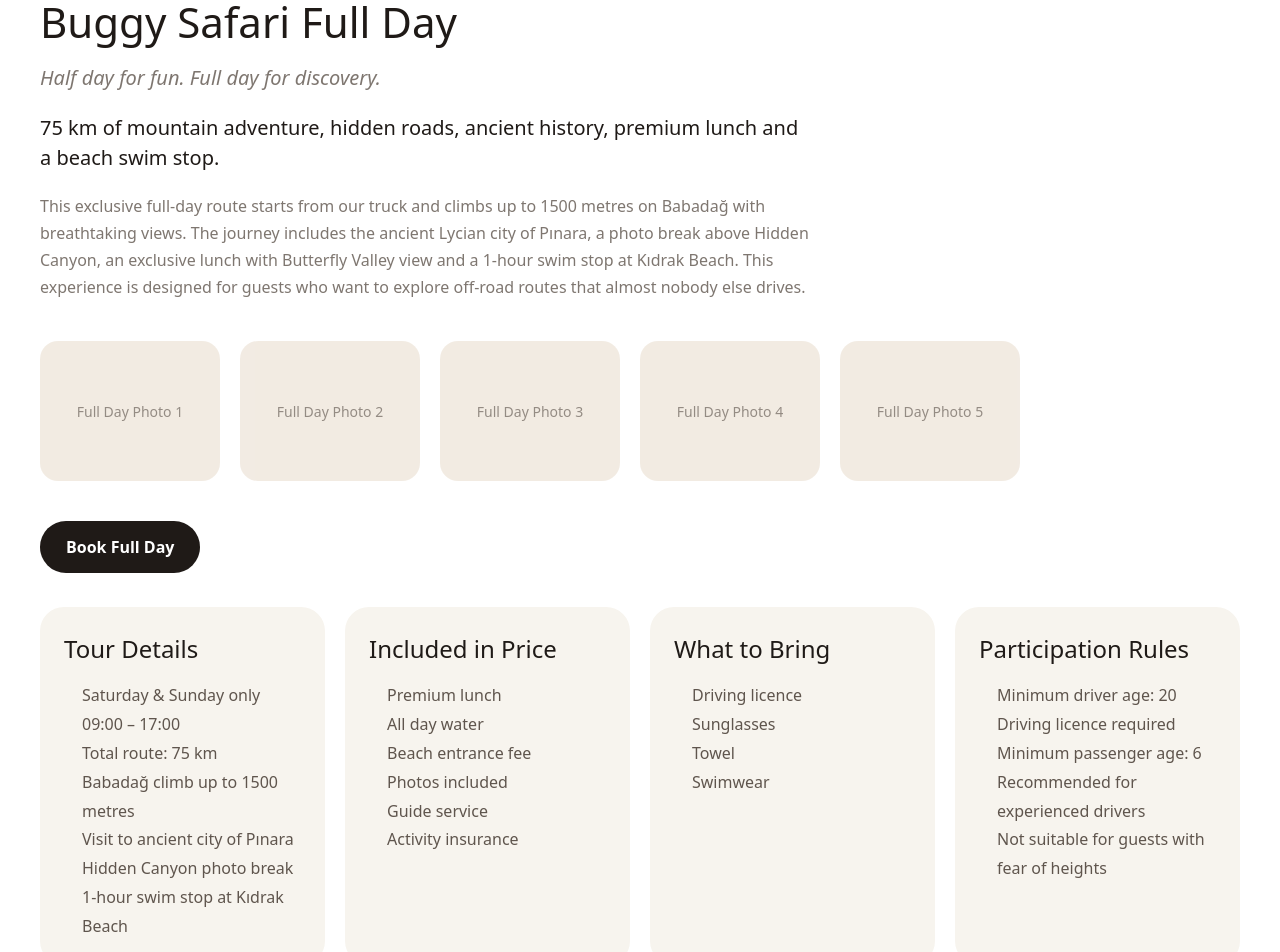
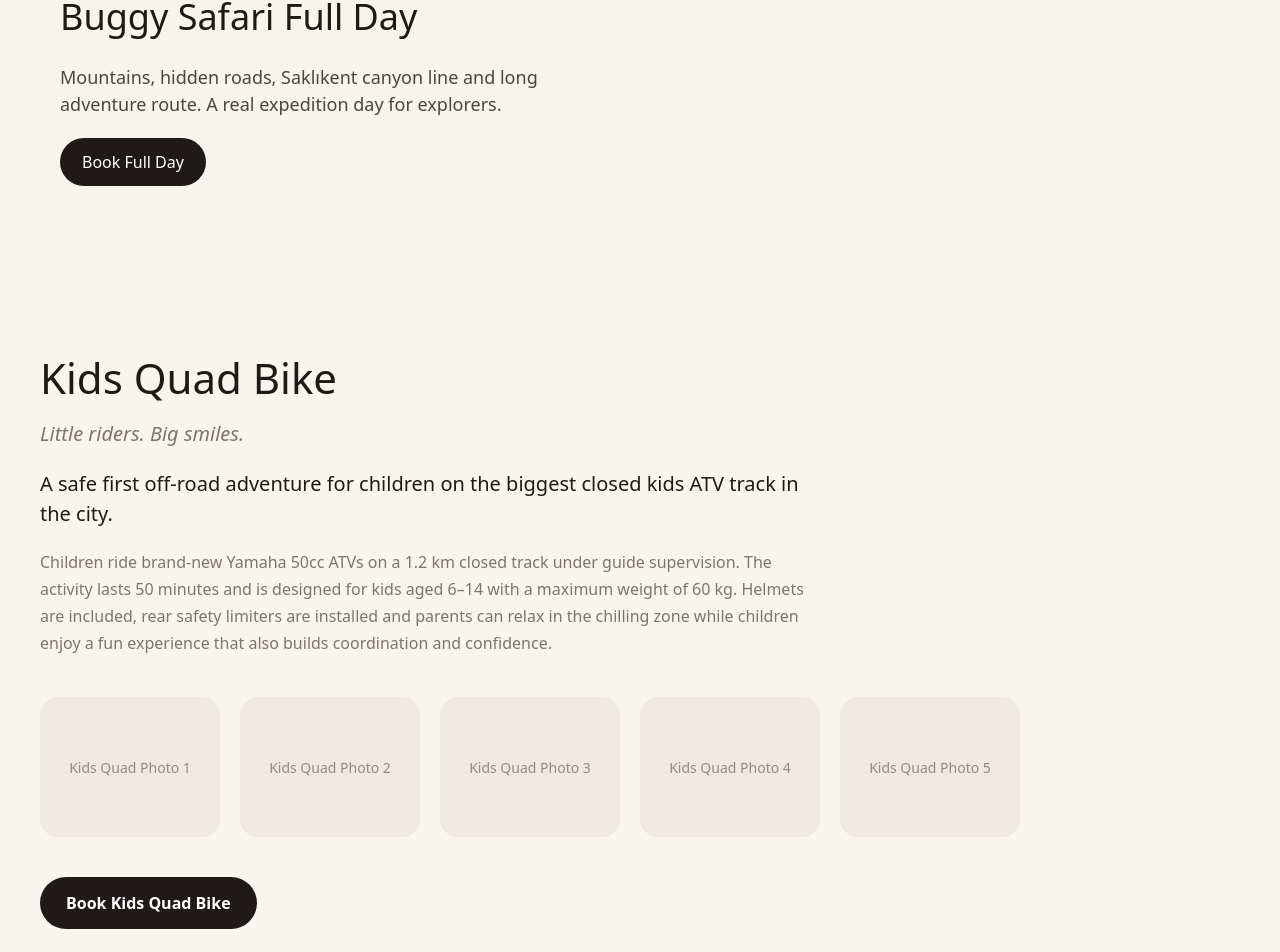
Before and after one commit to comendrive-a11y/comendrive-a11y, a Next.js app: page / in a window 1280 px wide. Shown: the part 2496-3448 px from the top of the page. Built offline with nearby package versions, Linux system fonts and the light colour scheme.

Commit message:
Update page.tsx

```diff
--- a/app/page.tsx
+++ b/app/page.tsx
@@ -717,13 +717,12 @@ halfDayWhy6:
  <section
   id="full-day"
   style={{
-    background: "#fff",
+    maxWidth: "1200px",
+    margin: "0 auto",
     padding: "80px 20px",
   }}
 >
-  <div style={{ maxWidth: "1200px", margin: "0 auto" }}>
-    <div style={{ marginBottom: "30px" }}>
-      <h2 style={{ fontSize: "42px", marginBottom: "10px", color: "#1f1a17" }}>
+  <h2 style={{ fontSize: "36px", marginBottom: "12px" }}>
     {t.fullDayTitle}
   </h2>
 
@@ -733,169 +732,29 @@ halfDayWhy6:
       fontStyle: "italic",
       opacity: 0.8,
       marginBottom: "20px",
-          color: "#5f554d",
     }}
   >
-        {lang === "en"
-          ? "Half day for fun. Full day for discovery."
-          : "Yarım gün eğlence için. Tam gün keşif için."}
+    {t.fullDaySlogan}
   </div>
 
-      <p style={{ fontSize: "20px", maxWidth: "760px", color: "#1f1a17" }}>
-        {lang === "en"
-          ? "75 km of mountain adventure, hidden roads, ancient history, premium lunch and a beach swim stop."
-          : "75 km dağ macerası, gizli yollar, antik tarih, premium öğle yemeği ve plaj yüzme molası."}
+  <p style={{ maxWidth: "520px", fontSize: "18px", opacity: 0.8 }}>
+    {t.fullDayText}
   </p>
 
-      <p
-        style={{
-          fontSize: "16px",
-          opacity: 0.8,
-          marginTop: "20px",
-          maxWidth: "780px",
-          lineHeight: "1.7",
-          color: "#5f554d",
-        }}
-      >
-        {lang === "en"
-          ? "This exclusive full-day route starts from our truck and climbs up to 1500 metres on Babadağ with breathtaking views. The journey includes the ancient Lycian city of Pınara, a photo break above Hidden Canyon, an exclusive lunch with Butterfly Valley view and a 1-hour swim stop at Kıdrak Beach. This experience is designed for guests who want to explore off-road routes that almost nobody else drives."
-          : "Bu özel tam günlük rota truck çıkışıyla başlar ve Babadağ’da 1500 metreye kadar muhteşem manzaralar eşliğinde yükselir. Yolculuk; antik Likya kenti Pınara, Hidden Canyon üzerinde fotoğraf molası, Butterfly Valley manzaralı özel öğle yemeği ve Kıdrak Beach’te 1 saatlik yüzme molasını içerir. Bu deneyim, neredeyse kimsenin sürmediği off-road yolları keşfetmek isteyen misafirler için tasarlanmıştır."}
-      </p>
-    </div>
-
-    <div
-      style={{
-        display: "flex",
-        gap: "20px",
-        flexWrap: "wrap",
-        marginTop: "40px",
-        marginBottom: "40px",
-      }}
-    >
-      {["1", "2", "3", "4", "5"].map((i) => (
-        <div
-          key={i}
-          style={{
-            width: "180px",
-            height: "140px",
-            borderRadius: "18px",
-            background: "#efe7dc",
-            display: "flex",
-            alignItems: "center",
-            justifyContent: "center",
-            fontSize: "14px",
-            color: "#7a6f65",
-            opacity: 0.8,
-          }}
-        >
-          {lang === "en" ? `Full Day Photo ${i}` : `Tam Gün Fotoğraf ${i}`}
-        </div>
-      ))}
-    </div>
-
   <a
-      href="https://wa.me/905446358280?text=Hello%20I%20want%20to%20book%20Full%20Day%20Buggy%20Safari"
+    href="/buggy-full-day"
     style={{
       display: "inline-block",
+      marginTop: "20px",
       background: "#1f1a17",
       color: "#fff",
-        padding: "14px 26px",
+      padding: "12px 22px",
       borderRadius: "999px",
       textDecoration: "none",
-        fontSize: "16px",
-        fontWeight: 600,
-        marginBottom: "34px",
     }}
   >
     {t.bookFull}
   </a>
-
-    <div
-      style={{
-        display: "grid",
-        gridTemplateColumns: "repeat(auto-fit, minmax(260px, 1fr))",
-        gap: "20px",
-      }}
-    >
-      <div
-        style={{
-          background: "#f7f4ee",
-          borderRadius: "24px",
-          padding: "24px",
-        }}
-      >
-        <h3 style={{ marginTop: 0, marginBottom: "14px", fontSize: "24px" }}>
-          {lang === "en" ? "Tour Details" : "Tur Detayları"}
-        </h3>
-        <ul style={{ margin: 0, paddingLeft: "18px", lineHeight: 1.8, color: "#5f554d" }}>
-          <li>{lang === "en" ? "Saturday & Sunday only" : "Sadece Cumartesi & Pazar"}</li>
-          <li>09:00 – 17:00</li>
-          <li>{lang === "en" ? "Total route: 75 km" : "Toplam rota: 75 km"}</li>
-          <li>{lang === "en" ? "Babadağ climb up to 1500 metres" : "Babadağ’da 1500 metreye kadar çıkış"}</li>
-          <li>{lang === "en" ? "Visit to ancient city of Pınara" : "Pınara antik kenti ziyareti"}</li>
-          <li>{lang === "en" ? "Hidden Canyon photo break" : "Hidden Canyon fotoğraf molası"}</li>
-          <li>{lang === "en" ? "1-hour swim stop at Kıdrak Beach" : "Kıdrak Beach’te 1 saat yüzme molası"}</li>
-        </ul>
-      </div>
-
-      <div
-        style={{
-          background: "#f7f4ee",
-          borderRadius: "24px",
-          padding: "24px",
-        }}
-      >
-        <h3 style={{ marginTop: 0, marginBottom: "14px", fontSize: "24px" }}>
-          {lang === "en" ? "Included in Price" : "Fiyata Dahil Olanlar"}
-        </h3>
-        <ul style={{ margin: 0, paddingLeft: "18px", lineHeight: 1.8, color: "#5f554d" }}>
-          <li>{lang === "en" ? "Premium lunch" : "Premium öğle yemeği"}</li>
-          <li>{lang === "en" ? "All day water" : "Gün boyu su"}</li>
-          <li>{lang === "en" ? "Beach entrance fee" : "Plaj giriş ücreti"}</li>
-          <li>{lang === "en" ? "Photos included" : "Fotoğraflar dahil"}</li>
-          <li>{lang === "en" ? "Guide service" : "Rehberlik hizmeti"}</li>
-          <li>{lang === "en" ? "Activity insurance" : "Aktivite sigortası"}</li>
-        </ul>
-      </div>
-
-      <div
-        style={{
-          background: "#f7f4ee",
-          borderRadius: "24px",
-          padding: "24px",
-        }}
-      >
-        <h3 style={{ marginTop: 0, marginBottom: "14px", fontSize: "24px" }}>
-          {lang === "en" ? "What to Bring" : "Yanınızda Getirmeniz Gerekenler"}
-        </h3>
-        <ul style={{ margin: 0, paddingLeft: "18px", lineHeight: 1.8, color: "#5f554d" }}>
-          <li>{lang === "en" ? "Driving licence" : "Ehliyet"}</li>
-          <li>{lang === "en" ? "Sunglasses" : "Güneş gözlüğü"}</li>
-          <li>{lang === "en" ? "Towel" : "Havlu"}</li>
-          <li>Swimwear</li>
-        </ul>
-      </div>
-
-      <div
-        style={{
-          background: "#f7f4ee",
-          borderRadius: "24px",
-          padding: "24px",
-        }}
-      >
-        <h3 style={{ marginTop: 0, marginBottom: "14px", fontSize: "24px" }}>
-          {lang === "en" ? "Participation Rules" : "Katılım Şartları"}
-        </h3>
-        <ul style={{ margin: 0, paddingLeft: "18px", lineHeight: 1.8, color: "#5f554d" }}>
-          <li>{lang === "en" ? "Minimum driver age: 20" : "Minimum sürücü yaşı: 20"}</li>
-          <li>{lang === "en" ? "Driving licence required" : "Ehliyet zorunlu"}</li>
-          <li>{lang === "en" ? "Minimum passenger age: 6" : "Minimum yolcu yaşı: 6"}</li>
-          <li>{lang === "en" ? "Recommended for experienced drivers" : "Deneyimli sürücüler için tavsiye edilir"}</li>
-          <li>{lang === "en" ? "Not suitable for guests with fear of heights" : "Yükseklik korkusu olanlar için uygun değildir"}</li>
-        </ul>
-      </div>
-    </div>
-  </div>
 </section>
 
       <section
```
Lines whose indentation alone changed are shown as unchanged.
